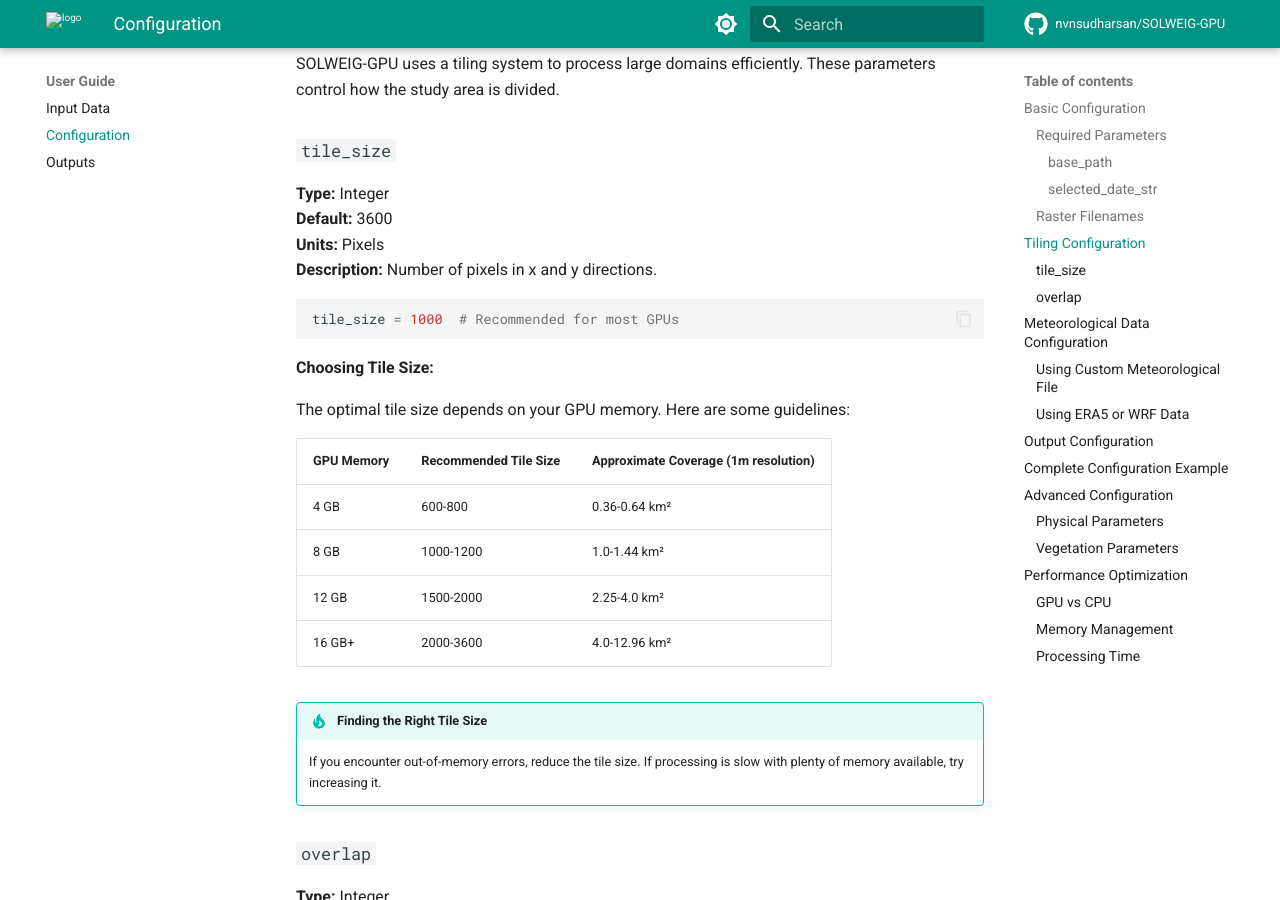
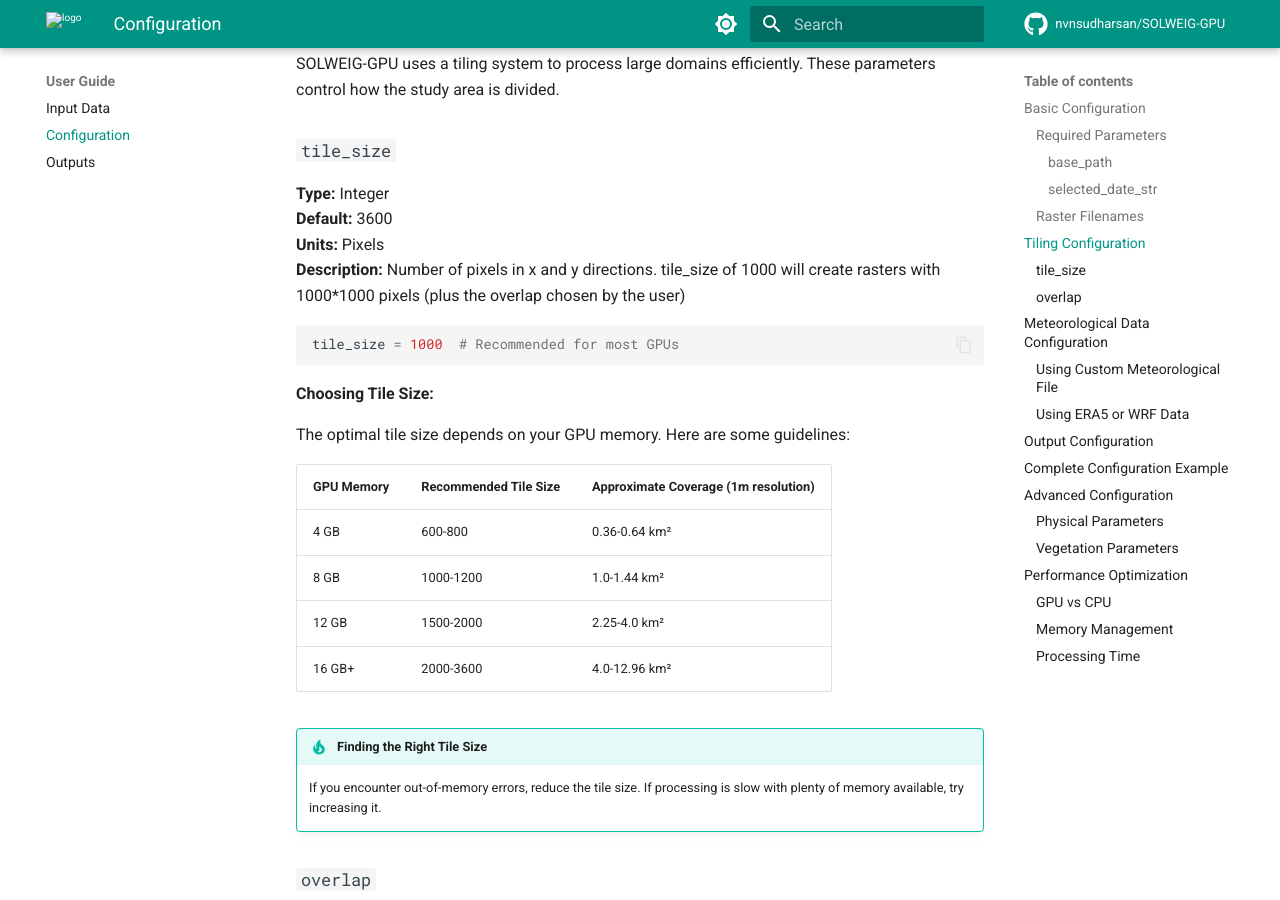
Before and after one commit to nvnsudharsan/SOLWEIG-GPU, an MkDocs documentation site: the page built from docs/configuration.md, in a window 1280 px wide and 900 px high, scrolled down 1345 px. Built offline with MkDocs 1.6.1 and Material for MkDocs 9.7.7, drawn with Linux system fonts in a browser that asks for light colours; comment, search, counter and statistics services are not loaded; the version menu is left out.

Commit message:
Update configuration.md

````diff
--- a/docs/configuration.md
+++ b/docs/configuration.md
@@ -60,7 +60,7 @@ SOLWEIG-GPU uses a tiling system to process large domains efficiently. These par
 **Type:** Integer
 **Default:** 3600
 **Units:** Pixels
-**Description:** Number of pixels in x and y directions.
+**Description:** Number of pixels in x and y directions. tile_size of 1000 will create rasters with 1000*1000 pixels (plus the overlap chosen by the user)
 
 ```python
 tile_size = 1000  # Recommended for most GPUs
````
